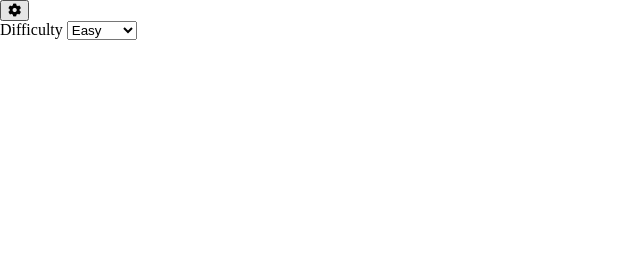
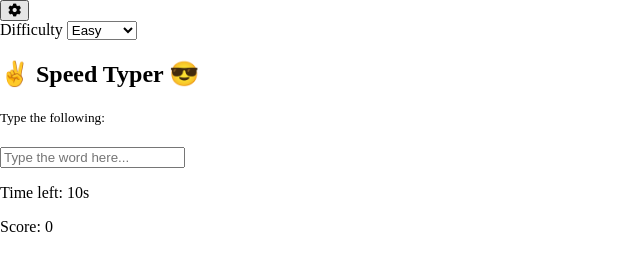
Before and after one commit to emman-martinez/Typing_Game, a website built with webpack: page src/index.html in a window 1280 px wide. Shown: the whole page, without its empty margins (0-640 px from the left). Built offline with nearby package versions, Linux system fonts and the light colour scheme.

Commit message:
Project HTML Part2

```diff
--- a/src/index.html
+++ b/src/index.html
@@ -29,6 +29,21 @@
 
     <div class="container">
 
+        <h2>✌️ Speed Typer 😎</h2>
+        <small>Type the following: </small>
+
+        <h1 id="word"></h1>
+        <input type="text" id="text" autocomplete="off" placeholder="Type the word here...">
+
+        <p class="time-container">
+            Time left: <span class="time">10s</span>
+        </p>
+        <p class="score-container">
+            Score: <span class="score">0</span>
+        </p>
+
+        <div id="end-game-container" class="end-game-container"></div>
+
     </div>
 
 </body>
```
